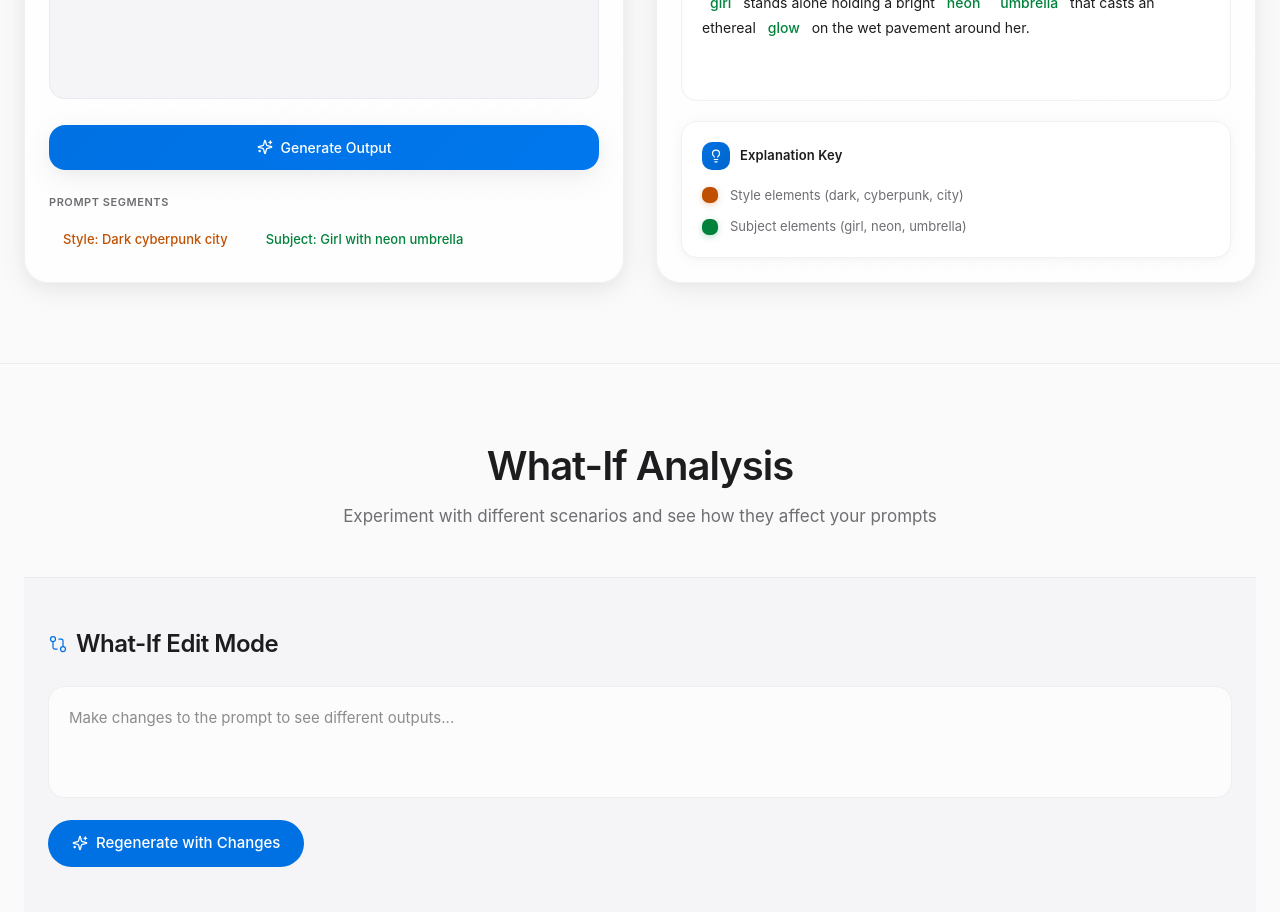
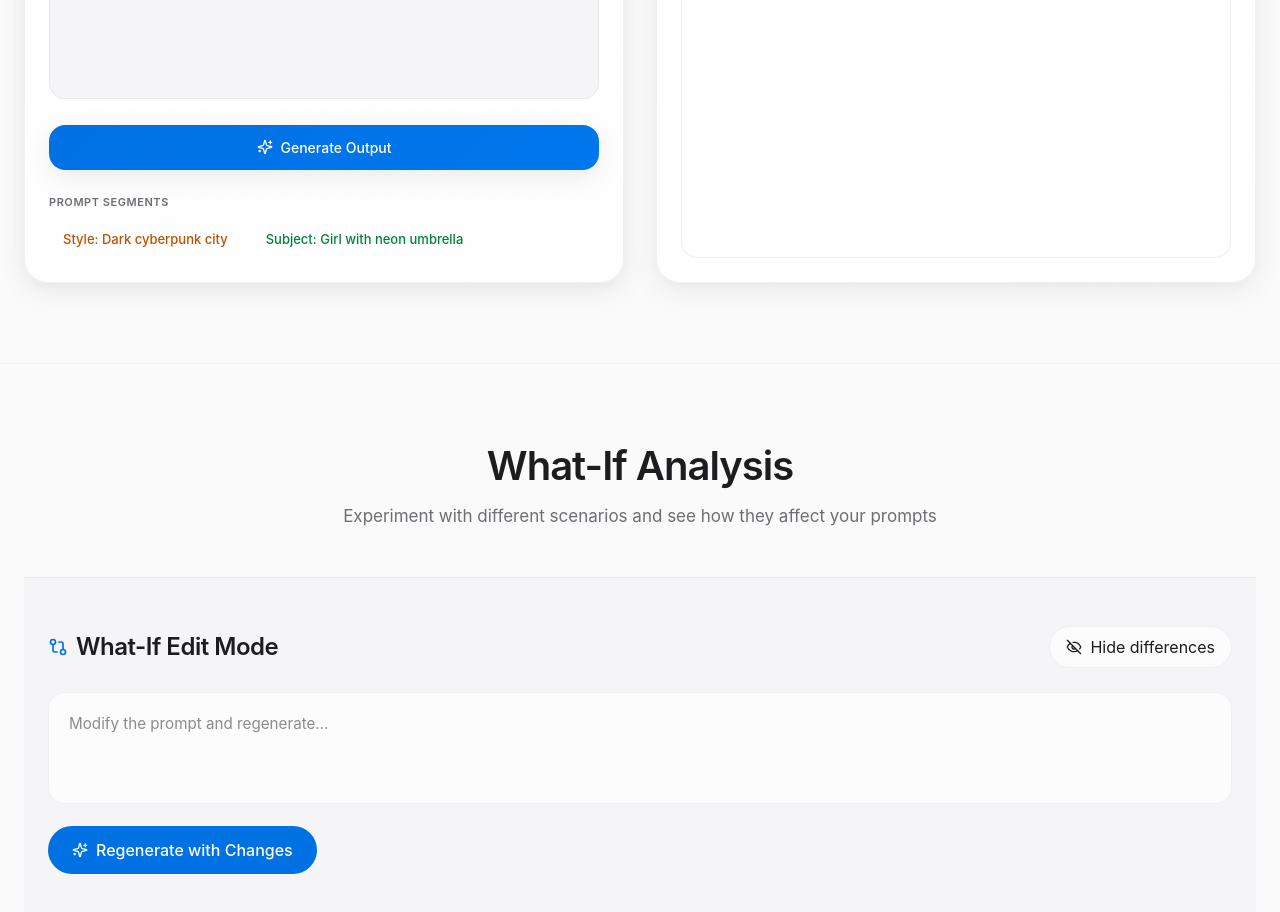
Before and after one commit to sudharshan2002/promptlens, a React (Vite) app: page / in a window 1280 px wide. Shown: the part 1180-2092 px from the top of the page. Built offline with nearby package versions, Linux system fonts and the light colour scheme.

Commit message:
Backend
Backend Initiated

```diff
--- a/src/components/MainInterface.tsx
+++ b/src/components/MainInterface.tsx
@@ -8,31 +8,66 @@ interface MainInterfaceProps {
 }
 
 export function MainInterface({ featuresRef }: MainInterfaceProps) {
-  const [output, setOutput] = useState("");
+  const [generatedText, setGeneratedText] = useState("");
+  const [previousText, setPreviousText] = useState("");
+  const [loading, setLoading] = useState(false);
+
+  async function handleGenerate(prompt: string) {
+    if (!prompt.trim()) return;
+
+    setLoading(true);
+
+    try {
+      const response = await fetch("http://127.0.0.1:5000/generate", {
+        method: "POST",
+        headers: {
+          "Content-Type": "application/json",
+        },
+        body: JSON.stringify({ prompt }),
+      });
+
+      const data = await response.json();
+      console.log("Backend response:", data);
+
+      setPreviousText(generatedText);
+      setGeneratedText(data.generated_text);
+    } catch (error) {
+      console.error("Error calling backend:", error);
+    } finally {
+      setLoading(false);
+    }
+  }
 
   return (
-    <div className="flex-1 overflow-y-auto" style={{ background: 'var(--bg-primary)' }}>
+    <div
+      className="flex-1 overflow-y-auto"
+      style={{ background: "var(--bg-primary)" }}
+    >
       {/* Prompt Interface Section */}
-      <div ref={featuresRef} className="px-6 py-20 border-b" style={{ borderColor: 'var(--border-color)' }}>
+      <div
+        ref={featuresRef}
+        className="px-6 py-20 border-b"
+        style={{ borderColor: "var(--border-color)" }}
+      >
         <div className="max-w-7xl mx-auto">
           <div className="text-center mb-12">
             <h2
               className="mb-4"
               style={{
                 fontWeight: 600,
-                fontSize: 'clamp(1.75rem, 4vw, 2.5rem)',
-                color: 'var(--text-primary)',
-                letterSpacing: '-0.025em'
+                fontSize: "clamp(1.75rem, 4vw, 2.5rem)",
+                color: "var(--text-primary)",
+                letterSpacing: "-0.025em",
               }}
             >
               Try it yourself
             </h2>
             <p
               style={{
-                fontSize: '1.0625rem',
-                color: 'var(--text-secondary)',
-                lineHeight: '1.5',
-                fontWeight: 400
+                fontSize: "1.0625rem",
+                color: "var(--text-secondary)",
+                lineHeight: "1.5",
+                fontWeight: 400,
               }}
             >
               See how PromptLens analyzes and improves your AI prompts
@@ -40,8 +75,8 @@ export function MainInterface({ featuresRef }: MainInterfaceProps) {
           </div>
 
           <div className="grid grid-cols-1 lg:grid-cols-2 gap-8">
-            <PromptInput onGenerate={(prompt) => setOutput(prompt)} />
-            <OutputPanel />
+            <PromptInput onGenerate={handleGenerate} />
+            <OutputPanel output={generatedText} loading={loading} />
           </div>
         </div>
       </div>
@@ -54,26 +89,30 @@ export function MainInterface({ featuresRef }: MainInterfaceProps) {
               className="mb-4"
               style={{
                 fontWeight: 600,
-                fontSize: 'clamp(1.75rem, 4vw, 2.5rem)',
-                color: 'var(--text-primary)',
-                letterSpacing: '-0.025em'
+                fontSize: "clamp(1.75rem, 4vw, 2.5rem)",
+                color: "var(--text-primary)",
+                letterSpacing: "-0.025em",
               }}
             >
               What-If Analysis
             </h2>
             <p
               style={{
-                fontSize: '1.0625rem',
-                color: 'var(--text-secondary)',
-                lineHeight: '1.5',
-                fontWeight: 400
+                fontSize: "1.0625rem",
+                color: "var(--text-secondary)",
+                lineHeight: "1.5",
+                fontWeight: 400,
               }}
             >
               Experiment with different scenarios and see how they affect your prompts
             </p>
           </div>
 
-          <WhatIfEditor />
+          <WhatIfEditor
+            onApply={handleGenerate}
+            previousOutput={previousText}
+            currentOutput={generatedText}
+          />
         </div>
       </div>
     </div>
--- a/src/components/OutputPanel.tsx
+++ b/src/components/OutputPanel.tsx
@@ -1,21 +1,45 @@
 import { Eye, Lightbulb } from "lucide-react";
 
-export function OutputPanel() {
-  const outputText = "A dark, shadowy city street at midnight. Towering cyberpunk buildings loom overhead with flickering neon signs. In the center, a young girl stands alone holding a bright neon umbrella that casts an ethereal glow on the wet pavement around her.";
+interface Explanation {
+  prompt_part: string;
+  effect: string;
+}
+
+interface OutputPanelProps {
+  output: string;
+  explanations: Explanation[];
+  loading: boolean;
+}
+
+export function OutputPanel({
+  output = "",
+  explanations = [],
+  loading = false,
+}: OutputPanelProps) {
 
   const renderHighlightedText = () => {
-    const highlights = [
-      { words: ['dark', 'shadowy', 'city', 'midnight'], color: 'var(--tag-orange)' },
-      { words: ['girl', 'neon', 'umbrella', 'glow'], color: 'var(--tag-green)' }
-    ];
+    if (!output) return "";
 
-    let result = outputText;
+    let result = output;
 
-    highlights.forEach(({ words, color }) => {
-      words.forEach(word => {
-        const regex = new RegExp(`\\b${word}\\b`, 'gi');
-        result = result.replace(regex, `<mark style="background: ${color}15; color: ${color}; padding: 3px 8px; border-radius: 8px; font-weight: 500; border: 1.5px solid ${color}30; box-shadow: 0 1px 3px ${color}15;">$&</mark>`);
-      });
+    explanations.forEach((exp, index) => {
+      const color =
+        index % 2 === 0 ? "var(--tag-orange)" : "var(--tag-green)";
+
+      const regex = new RegExp(`\\b${exp.prompt_part}\\b`, "gi");
+
+      result = result.replace(
+        regex,
+        `<mark style="
+          background: ${color}15;
+          color: ${color};
+          padding: 3px 8px;
+          border-radius: 8px;
+          font-weight: 500;
+          border: 1.5px solid ${color}30;
+          box-shadow: 0 1px 3px ${color}15;
+        ">$&</mark>`
+      );
     });
 
     return result;
@@ -25,21 +49,28 @@ export function OutputPanel() {
     <div
       className="rounded-3xl p-6 liquid-transition hover:shadow-xl glow-effect h-full flex flex-col fade-in group liquid-glass border"
       style={{
-        borderColor: 'var(--border-color)',
-        boxShadow: 'var(--shadow-md)',
-        animationDelay: '0.1s'
+        borderColor: "var(--border-color)",
+        boxShadow: "var(--shadow-md)",
+        animationDelay: "0.1s",
       }}
     >
       <div className="flex items-center gap-3 mb-6">
-        <div className="w-9 h-9 rounded-xl flex items-center justify-center liquid-transition group-hover:scale-105 group-hover:rotate-3"
+        <div
+          className="w-9 h-9 rounded-xl flex items-center justify-center liquid-transition group-hover:scale-105 group-hover:rotate-3"
           style={{
-            background: 'linear-gradient(135deg, var(--accent-primary), var(--accent-secondary))',
-            boxShadow: '0 4px 12px rgba(0, 113, 227, 0.2)'
-          }}>
-          <Eye size={18} style={{ color: '#ffffff' }} strokeWidth={2} />
+            background:
+              "linear-gradient(135deg, var(--accent-primary), var(--accent-secondary))",
+            boxShadow: "0 4px 12px rgba(0, 113, 227, 0.2)",
+          }}
+        >
+          <Eye size={18} style={{ color: "#ffffff" }} strokeWidth={2} />
         </div>
         <h3
-          style={{ fontWeight: 600, fontSize: '1.125rem', letterSpacing: '-0.02em' }}
+          style={{
+            fontWeight: 600,
+            fontSize: "1.125rem",
+            letterSpacing: "-0.02em",
+          }}
         >
           Generated Output
         </h3>
@@ -48,67 +79,94 @@ export function OutputPanel() {
       <div
         className="rounded-2xl p-5 flex-1 liquid-transition liquid-glass border"
         style={{
-          borderColor: 'var(--border-color)',
-          boxShadow: 'inset 0 1px 4px rgba(0, 0, 0, 0.03)'
+          borderColor: "var(--border-color)",
+          boxShadow: "inset 0 1px 4px rgba(0, 0, 0, 0.03)",
         }}
       >
+        {loading ? (
+          <p style={{ color: "var(--text-secondary)" }}>Generating…</p>
+        ) : output ? (
           <p
             className="leading-relaxed"
-          style={{ fontWeight: 400, lineHeight: '1.8', fontSize: '0.875rem' }}
-          dangerouslySetInnerHTML={{ __html: renderHighlightedText() }}
+            style={{
+              fontWeight: 400,
+              lineHeight: "1.8",
+              fontSize: "0.875rem",
+            }}
+            dangerouslySetInnerHTML={{
+              __html: renderHighlightedText(),
+            }}
           />
+        ) : (
+          <p style={{ color: "var(--text-secondary)" }}>
+            No output yet. Enter a prompt to see results.
+          </p>
+        )}
       </div>
 
+      {explanations.length > 0 && (
         <div
           className="mt-5 rounded-2xl p-5 liquid-transition border liquid-glass hover:scale-[1.005] cursor-pointer"
           style={{
-          borderColor: 'var(--border-color)',
-          boxShadow: 'var(--shadow-sm)'
+            borderColor: "var(--border-color)",
+            boxShadow: "var(--shadow-sm)",
           }}
         >
           <div className="flex items-center gap-2.5 mb-4">
-          <div className="w-7 h-7 rounded-lg flex items-center justify-center"
-            style={{ background: 'linear-gradient(135deg, var(--accent-primary), var(--accent-secondary))' }}
+            <div
+              className="w-7 h-7 rounded-lg flex items-center justify-center"
+              style={{
+                background:
+                  "linear-gradient(135deg, var(--accent-primary), var(--accent-secondary))",
+              }}
             >
-            <Lightbulb size={14} style={{ color: '#ffffff' }} strokeWidth={2} />
+              <Lightbulb size={14} style={{ color: "#ffffff" }} strokeWidth={2} />
             </div>
             <h4
-            style={{ fontWeight: 600, fontSize: '0.8125rem', letterSpacing: '0.01em' }}
+              style={{
+                fontWeight: 600,
+                fontSize: "0.8125rem",
+                letterSpacing: "0.01em",
+              }}
             >
               Explanation Key
             </h4>
           </div>
+
           <div className="space-y-3">
-          <div className="flex items-center gap-3 liquid-transition hover:translate-x-1 cursor-pointer group">
+            {explanations.map((exp, index) => {
+              const color =
+                index % 2 === 0
+                  ? "var(--tag-orange)"
+                  : "var(--tag-green)";
+
+              return (
+                <div
+                  key={index}
+                  className="flex items-center gap-3 liquid-transition hover:translate-x-1 cursor-pointer group"
+                >
                   <div
                     className="w-4 h-4 rounded-md liquid-transition group-hover:scale-110 group-hover:rotate-3"
                     style={{
-                background: 'var(--tag-orange)',
-                boxShadow: '0 2px 6px rgba(191, 80, 0, 0.25)'
+                      background: color,
+                      boxShadow: "0 2px 6px rgba(0,0,0,0.25)",
                     }}
                   ></div>
                   <span
-              style={{ fontWeight: 400, color: 'var(--text-secondary)', fontSize: '0.8125rem' }}
+                    style={{
+                      fontWeight: 400,
+                      color: "var(--text-secondary)",
+                      fontSize: "0.8125rem",
+                    }}
                   >
-              Style elements (dark, cyberpunk, city)
+                    <strong>{exp.prompt_part}</strong>: {exp.effect}
                   </span>
                 </div>
-          <div className="flex items-center gap-3 liquid-transition hover:translate-x-1 cursor-pointer group">
-            <div
-              className="w-4 h-4 rounded-md liquid-transition group-hover:scale-110 group-hover:rotate-3"
-              style={{
-                background: 'var(--tag-green)',
-                boxShadow: '0 2px 6px rgba(0, 130, 59, 0.25)'
-              }}
-            ></div>
-            <span
-              style={{ fontWeight: 400, color: 'var(--text-secondary)', fontSize: '0.8125rem' }}
-            >
-              Subject elements (girl, neon, umbrella)
-            </span>
+              );
+            })}
           </div>
         </div>
-      </div>
+      )}
     </div>
   );
 }
--- a/src/components/WhatIfEditor.tsx
+++ b/src/components/WhatIfEditor.tsx
@@ -1,61 +1,106 @@
 import { useState } from "react";
-import { GitCompare, Sparkles } from "lucide-react";
+import { GitCompare, Sparkles, Eye, EyeOff } from "lucide-react";
 
-export function WhatIfEditor() {
+interface WhatIfEditorProps {
+  onApply: (prompt: string) => void;
+  previousOutput: string;
+  currentOutput: string;
+}
+
+function diffWords(oldText: string, newText: string) {
+  const oldWords = oldText.split(" ");
+  const newWords = newText.split(" ");
+
+  const result: { word: string; type: "same" | "added" | "removed" }[] = [];
+
+  const oldSet = new Set(oldWords);
+  const newSet = new Set(newWords);
+
+  oldWords.forEach((word) => {
+    if (!newSet.has(word)) {
+      result.push({ word, type: "removed" });
+    }
+  });
+
+  newWords.forEach((word) => {
+    if (!oldSet.has(word)) {
+      result.push({ word, type: "added" });
+    } else {
+      result.push({ word, type: "same" });
+    }
+  });
+
+  return result;
+}
+
+export function WhatIfEditor({
+  onApply,
+  previousOutput,
+  currentOutput,
+}: WhatIfEditorProps) {
   const [editPrompt, setEditPrompt] = useState("");
-  const [hasRegenerated, setHasRegenerated] = useState(false);
-
-  const previousOutput = "A dark, shadowy city street at midnight. Towering cyberpunk buildings loom overhead.";
-  const newOutput = "A bright, sunny city street at noon. Modern glass buildings reflect the clear blue sky.";
+  const [showDiff, setShowDiff] = useState(true);
 
   const handleRegenerate = () => {
-    if (editPrompt.trim()) {
-      setHasRegenerated(true);
-    }
+    if (!editPrompt.trim()) return;
+    onApply(editPrompt);
   };
+
+  const diff =
+    previousOutput && currentOutput
+      ? diffWords(previousOutput, currentOutput)
+      : [];
 
   return (
     <div
-      className="apple-transition"
       style={{
-        background: 'var(--bg-secondary)',
-        borderTop: '1px solid var(--border-color)'
+        background: "var(--bg-secondary)",
+        borderTop: "1px solid var(--border-color)",
       }}
     >
       <div className="max-w-7xl mx-auto px-6 py-12">
-        <div className="flex items-center gap-2 mb-6">
-          <GitCompare size={20} style={{ color: 'var(--accent-primary)' }} strokeWidth={1.5} />
-          <h3
-            style={{ fontWeight: 600, fontSize: '1.5rem', letterSpacing: '-0.02em' }}
+        <div className="flex items-center justify-between mb-6">
+          <div className="flex items-center gap-2">
+            <GitCompare size={20} style={{ color: "var(--accent-primary)" }} />
+            <h3 style={{ fontWeight: 600, fontSize: "1.5rem" }}>
+              What-If Edit Mode
+            </h3>
+          </div>
+
+          <button
+            onClick={() => setShowDiff((prev) => !prev)}
+            className="flex items-center gap-2 px-4 py-2 rounded-full text-sm"
+            style={{
+              background: "var(--bg-card)",
+              border: "1px solid var(--border-color)",
+              color: "var(--text-primary)",
+            }}
           >
-            What-If Edit Mode
-          </h3>
+            {showDiff ? <EyeOff size={16} /> : <Eye size={16} />}
+            {showDiff ? "Hide differences" : "Show differences"}
+          </button>
         </div>
 
         <textarea
           value={editPrompt}
           onChange={(e) => setEditPrompt(e.target.value)}
-          placeholder="Make changes to the prompt to see different outputs..."
-          className="w-full rounded-xl p-5 h-28 resize-none focus:outline-none apple-transition"
+          placeholder="Modify the prompt and regenerate…"
+          className="w-full rounded-xl p-5 h-28 resize-none"
           style={{
-            fontWeight: 400,
-            background: 'var(--bg-card)',
-            color: 'var(--text-primary)',
-            border: '1px solid var(--border-color)',
-            fontSize: '0.9375rem'
+            background: "var(--bg-card)",
+            color: "var(--text-primary)",
+            border: "1px solid var(--border-color)",
+            fontSize: "0.95rem",
           }}
-          onFocus={(e) => e.target.style.borderColor = 'var(--accent-primary)'}
-          onBlur={(e) => e.target.style.borderColor = 'var(--border-color)'}
         />
 
         <button
           onClick={handleRegenerate}
-          className="mt-4 px-6 py-3 rounded-full apple-transition transform hover:scale-105 active:scale-95"
+          className="mt-4 px-6 py-3 rounded-full"
           style={{
+            background: "var(--accent-primary)",
+            color: "#fff",
             fontWeight: 500,
-            background: 'var(--accent-primary)',
-            color: '#ffffff',
-            fontSize: '0.9375rem'
           }}
         >
           <span className="flex items-center gap-2">
@@ -64,48 +109,90 @@ export function WhatIfEditor() {
           </span>
         </button>
 
-        {hasRegenerated && (
-          <div className="mt-8 grid grid-cols-1 md:grid-cols-2 gap-6 bounce-in">
+        {previousOutput && currentOutput && (
+          <div className="mt-10 grid grid-cols-1 md:grid-cols-2 gap-6">
             <div
-              className="rounded-2xl p-6 apple-transition hover:shadow-md"
+              className="rounded-2xl p-6"
               style={{
-                background: 'var(--bg-card)',
-                border: '1px solid var(--border-color)'
+                background: "var(--bg-card)",
+                border: "1px solid var(--border-color)",
               }}
             >
               <h4
-                style={{ fontWeight: 600, color: 'var(--text-secondary)', fontSize: '0.875rem' }}
-                className="mb-4"
+                style={{
+                  fontWeight: 600,
+                  fontSize: "0.85rem",
+                  marginBottom: "0.75rem",
+                  color: "var(--text-secondary)",
+                }}
               >
                 Previous Output
               </h4>
-              <p
-                style={{ fontWeight: 400, color: 'var(--text-primary)', fontSize: '0.9375rem' }}
-                className="leading-relaxed"
-              >
-                {previousOutput}
-              </p>
+              <p style={{ fontSize: "0.95rem" }}>{previousOutput}</p>
             </div>
 
             <div
-              className="rounded-2xl p-6 apple-transition hover:shadow-md"
+              className="rounded-2xl p-6"
               style={{
-                background: 'var(--bg-card)',
-                border: '1px solid var(--accent-primary)'
+                background: "var(--bg-card)",
+                border: "1px solid var(--accent-primary)",
               }}
             >
               <h4
-                style={{ fontWeight: 600, color: 'var(--accent-primary)', fontSize: '0.875rem' }}
-                className="mb-4"
+                style={{
+                  fontWeight: 600,
+                  fontSize: "0.85rem",
+                  marginBottom: "0.75rem",
+                  color: "var(--accent-primary)",
+                }}
               >
                 New Output
               </h4>
-              <p
-                style={{ fontWeight: 400, color: 'var(--text-primary)', fontSize: '0.9375rem' }}
-                className="leading-relaxed"
-              >
-                {newOutput}
-              </p>
+
+              {!showDiff ? (
+                <p style={{ fontSize: "0.95rem" }}>{currentOutput}</p>
+              ) : (
+                <p style={{ fontSize: "0.95rem", lineHeight: "1.6" }}>
+                  {diff.map((item, index) => {
+                    if (item.type === "added") {
+                      return (
+                        <span
+                          key={index}
+                          style={{
+                            background: "rgba(34,197,94,0.2)",
+                            color: "#15803d",
+                            padding: "2px 6px",
+                            borderRadius: "6px",
+                            marginRight: "4px",
+                          }}
+                        >
+                          {item.word}
+                        </span>
+                      );
+                    }
+
+                    if (item.type === "removed") {
+                      return (
+                        <span
+                          key={index}
+                          style={{
+                            background: "rgba(239,68,68,0.2)",
+                            color: "#b91c1c",
+                            padding: "2px 6px",
+                            borderRadius: "6px",
+                            marginRight: "4px",
+                            textDecoration: "line-through",
+                          }}
+                        >
+                          {item.word}
+                        </span>
+                      );
+                    }
+
+                    return <span key={index}> {item.word} </span>;
+                  })}
+                </p>
+              )}
             </div>
           </div>
         )}
```
Also changed, not shown: 2 other files (tests, documents, lock files or other folders). Lines whose indentation alone changed are shown as unchanged.
